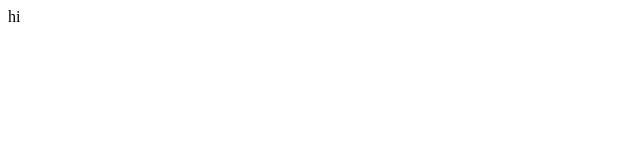
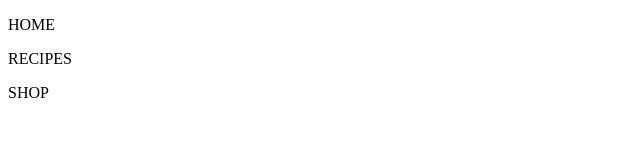
Before and after one commit to liviniapoo/IDAssignment1, a plain HTML site: page index.html in a window 1280 px wide. Shown: the whole page, without its empty margins (0-640 px from the left). Drawn offline with Linux system fonts and the light colour scheme.

Commit message:
started on nav bar

```diff
--- a/index.html
+++ b/index.html
@@ -7,6 +7,10 @@
     <link href="style.css" rel="stylesheet" type="text/css"/>
 </head>
 <body>
-    hi
+    <div class="navbar">
+        <p class="navs">HOME</p>
+        <p class="navs">RECIPES</p>
+        <p class="navs">SHOP</p>
+    </div>
 </body>
 </html>
```
